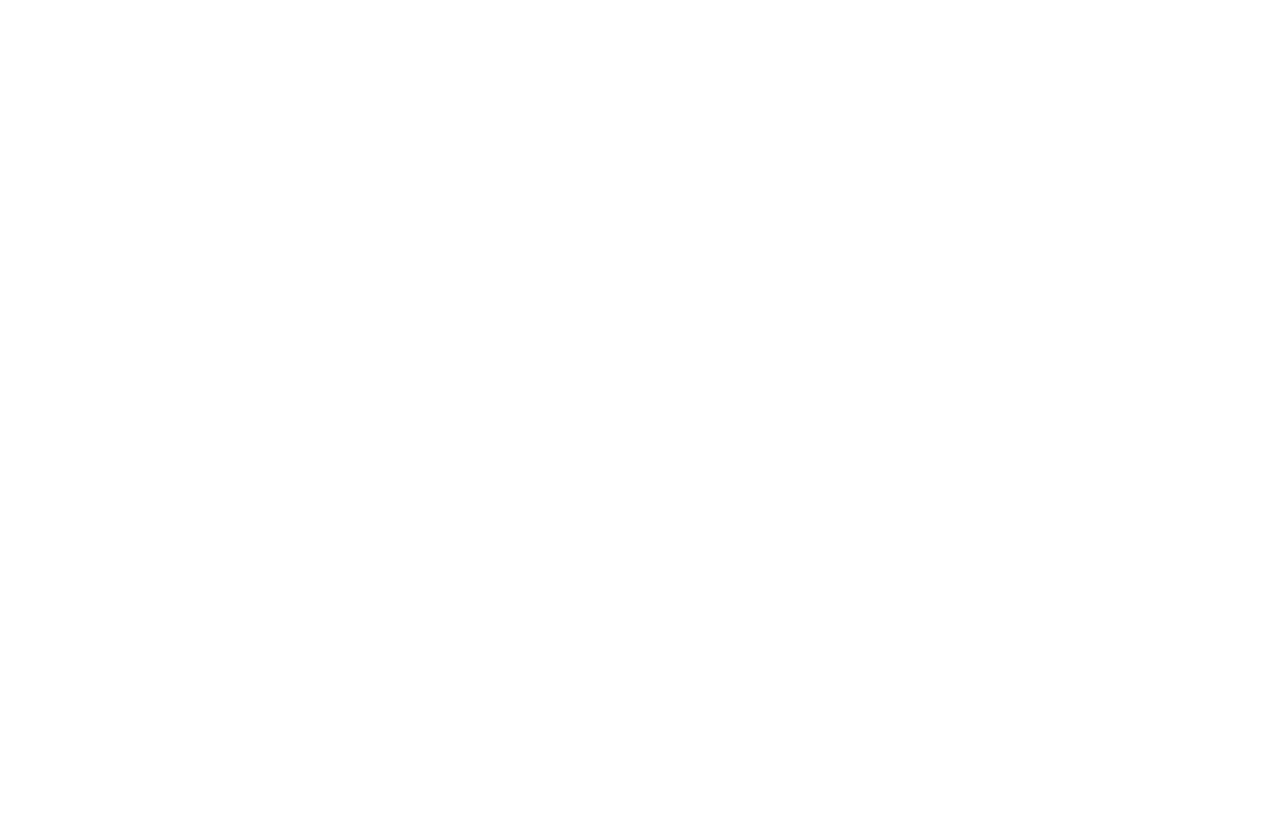
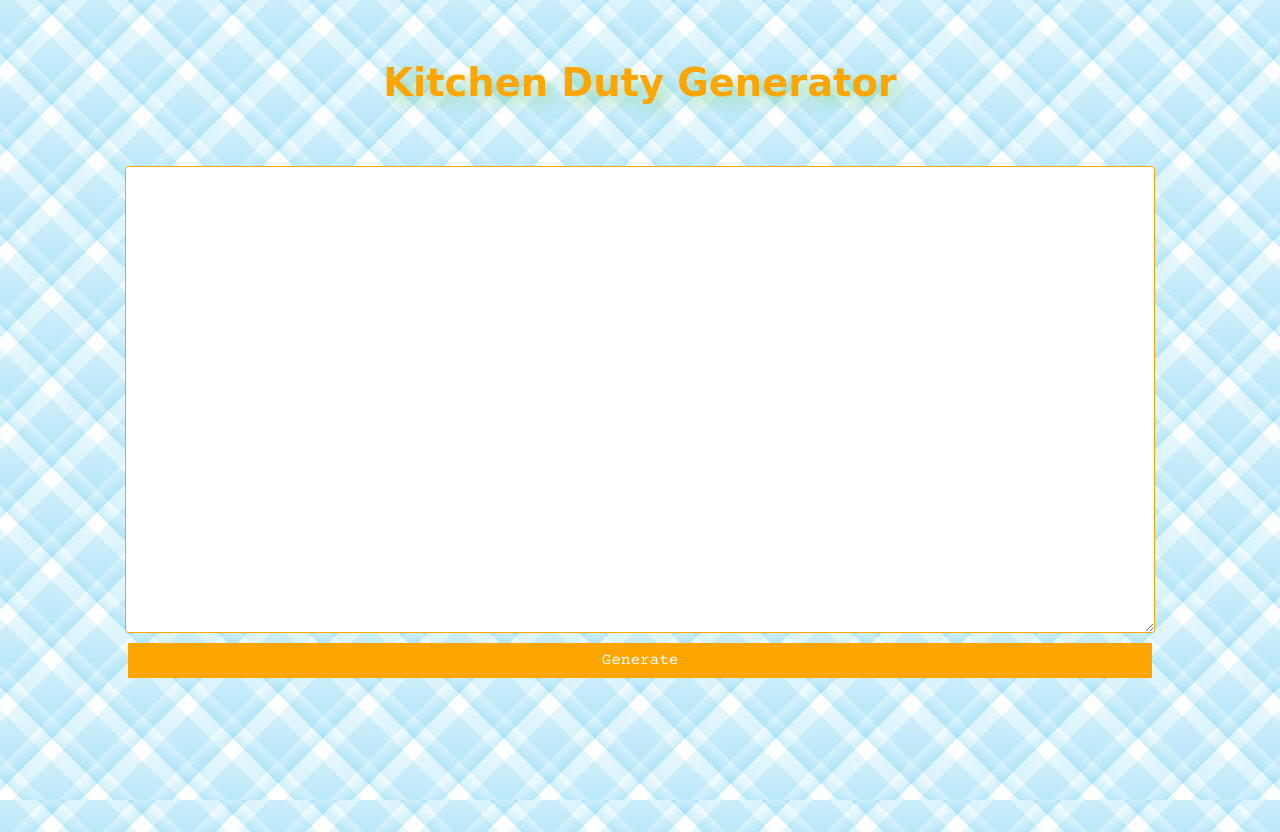
Before and after one commit to kowasaki17/kitchen-duty-generator, a plain HTML site: page index.html in a window 1280 px wide. Before the commit the page ends 800 px from the top, so only its background shows below. Drawn offline with nearby package versions, Linux system fonts and the light colour scheme; a web font is replaced by a local one.

Commit message:
First HTML/CSS and project log changes

```diff
--- a/index.html
+++ b/index.html
@@ -4,12 +4,16 @@
     <meta charset="UTF-8">
     <meta name="viewport" content="width=device-width, initial-scale=1.0">
     <meta http-equiv="X-UA-Compatible" content="ie=edge">
+    <link href="https://fonts.googleapis.com/css?family=Courier+Prime|Shrikhand&display=swap" rel="stylesheet">
     <link rel="stylesheet" href="normalize.css">
     <link rel="stylesheet" href="style.css">
     <title>Kitchen Duty Generator</title>
 </head>
 <body>
-
-
+    <h1>Kitchen Duty Generator</h1>
+        <form action="result.html" method="GET" id="names">
+            <textarea></textarea>
+        </form>
+        <button type="submit" form="names" value="Generate" class="generate">Generate</button>
 </body>
 </html>
--- a/style.css
+++ b/style.css
@@ -0,0 +1,47 @@
+html {
+    width: 100%;
+    height: 100%;
+    background: repeating-linear-gradient(-45deg, transparent, transparent 1em, rgba(127, 215, 245, 0.4) 0, rgba(127, 215, 245, 0.1) 2em, transparent 0, transparent 1em, rgba(127, 215, 245, 0.3) 0, rgba(127, 215, 245, 0.2) 4em, transparent 0, transparent 1em, rgba(192, 235, 250, 0.6) 0, rgba(192, 235, 250, 0.2) 2em), repeating-linear-gradient(45deg, transparent, transparent 1em, rgba(127, 215, 245, 0.4) 0, rgba(127, 215, 245, 0.1) 2em, transparent 0, transparent 1em, rgba(127, 215, 245, 0.3) 0, rgba(127, 215, 245, 0.2) 4em, transparent 0, transparent 1em, rgba(192, 235, 250, 0.4) 0, rgba(192, 235, 250, 0.1) 2em), #FFF;
+    background-blend-mode: multiply;
+  }
+body {
+    width: 100%;
+    height: 96%;
+    text-align: center;
+    font-family: 'Courier Prime', monospace;
+  }
+
+h1 {
+    font-family: 'Shrikhand', cursive;
+    font-size: 2.4rem;
+    line-height: 1;
+    width: 100%;
+    margin: 5% auto;
+    color: orange;
+    text-align: center;
+    text-shadow: 0.5rem 0.5rem 0.8rem rgba(127, 215, 120, 0.5);
+  }
+form {
+    width: 100%;
+    height: 60%;
+    margin: 0 auto;
+}
+textarea {
+    width: 80%;
+    height: 100%;
+    margin: 0;
+    font-family: 'Courier Prime', monospace;
+    color: darkcyan;
+    font-size: 1rem;
+    line-height: 1.2;
+    border-radius: 0.2rem;
+    border: orange 1px solid;
+}
+.generate{
+    width: 80%;
+    margin: 1rem 0 0 0;
+    padding: 0.5rem;
+    color: white;
+    background-color: orange;
+    border: none;
+}
```
Also changed, not shown: docs/IMG_4604.JPG (added), docs/IMG_4605.JPG (added), 1 other file.
